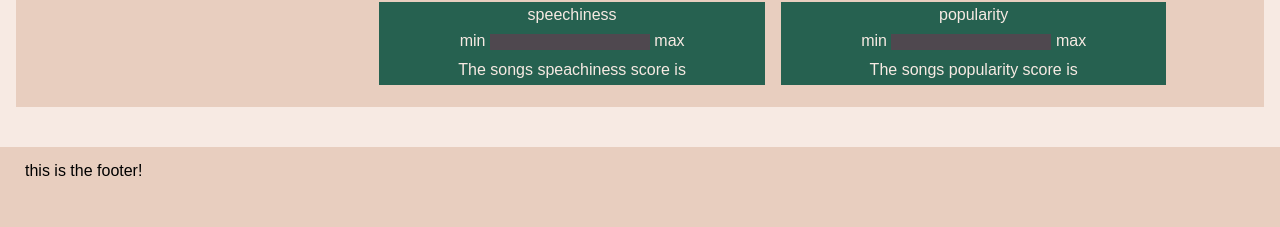
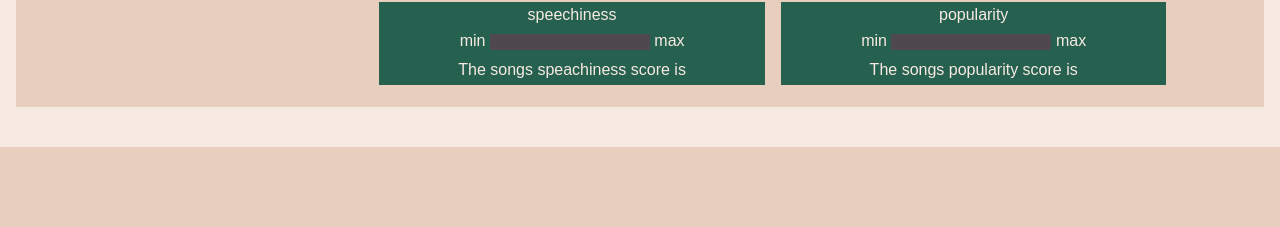
Before and after one commit to jillianbennett24/asg1, a PHP site: page /ssp.php?song_id=1 in a window 1280 px wide. Shown: the part 606-833 px from the top of the page. Run offline with PHP 8.4, Linux system fonts and the light colour scheme; data comes from the database, SQL or seed files in the repository; data that the repository does not hold is empty.

Commit message:
update ssp.php footer thing
footer?

```diff
--- a/ssp.php
+++ b/ssp.php
@@ -176,8 +176,6 @@
 
                             </p>
                         </div>
-
-
                 </section>
 
 
@@ -185,7 +183,7 @@
 
         </main>
         <footer>
-            this is the footer!
+            <p></p>
         </footer>
     </body>
 
```
